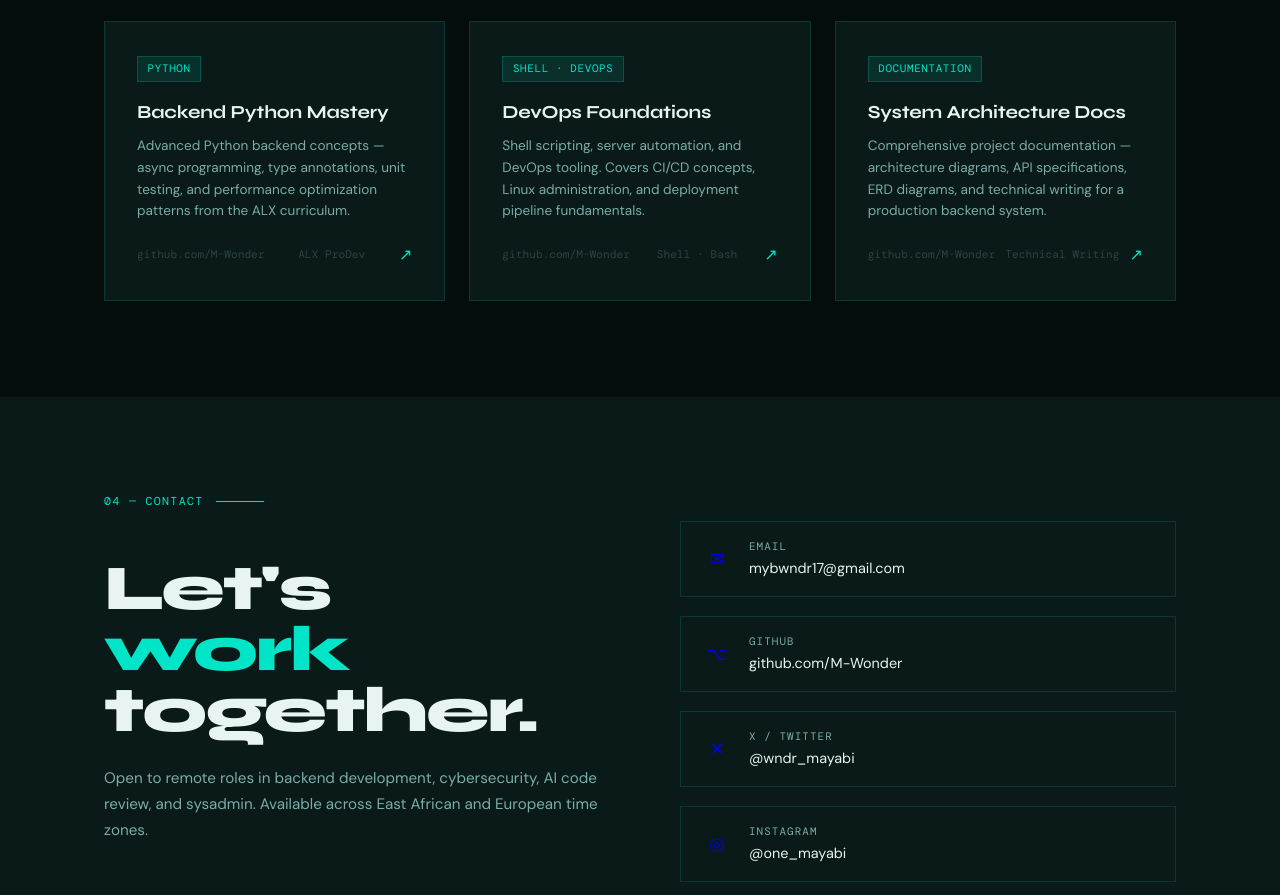
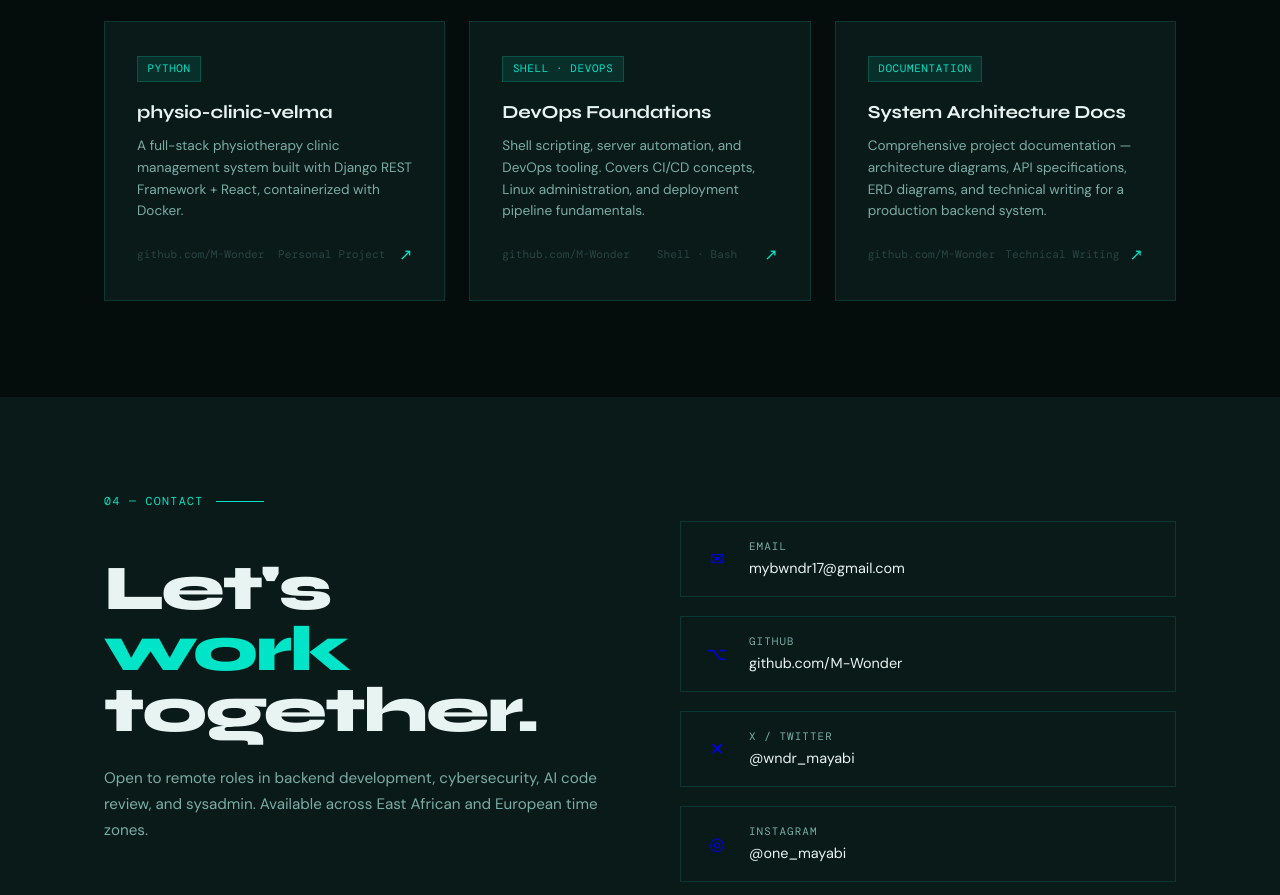
Before and after one commit to M-Wonder/portfolio, a website: page index.html in a window 1280 px wide. Shown: the part 2895-3790 px from the top of the page. Drawn offline with nearby package versions, Linux system fonts and the light colour scheme; a web font is replaced by a local one.

Commit message:
feat:projects div fiix

```diff
--- a/index.html
+++ b/index.html
@@ -238,11 +238,11 @@
       <div class="project-desc">Django-based travel application backend with full CRUD operations, model relationships, and REST API design patterns. Template-grade production structure.</div>
       <div class="project-footer"><span>github.com/M-Wonder</span><span>Template Project</span><span class="project-arrow">↗</span></div>
     </a>
-    <a href="https://github.com/M-Wonder/alx-backend-python" target="_blank" rel="noopener" class="project-card reveal">
+    <a href="https://github.com/M-Wonder/physio-clinic-velma.git" target="_blank" rel="noopener" class="project-card reveal">
       <div class="project-lang">Python</div>
-      <div class="project-name">Backend Python Mastery</div>
-      <div class="project-desc">Advanced Python backend concepts — async programming, type annotations, unit testing, and performance optimization patterns from the ALX curriculum.</div>
-      <div class="project-footer"><span>github.com/M-Wonder</span><span>ALX ProDev</span><span class="project-arrow">↗</span></div>
+      <div class="project-name">physio-clinic-velma</div>
+      <div class="project-desc">A full-stack physiotherapy clinic management system built with Django REST Framework + React, containerized with Docker.</div>
+      <div class="project-footer"><span>github.com/M-Wonder</span><span>Personal Project</span><span class="project-arrow">↗</span></div>
     </a>
     <a href="https://github.com/M-Wonder/ALXprodev-Devops" target="_blank" rel="noopener" class="project-card reveal">
       <div class="project-lang">Shell · DevOps</div>
```
